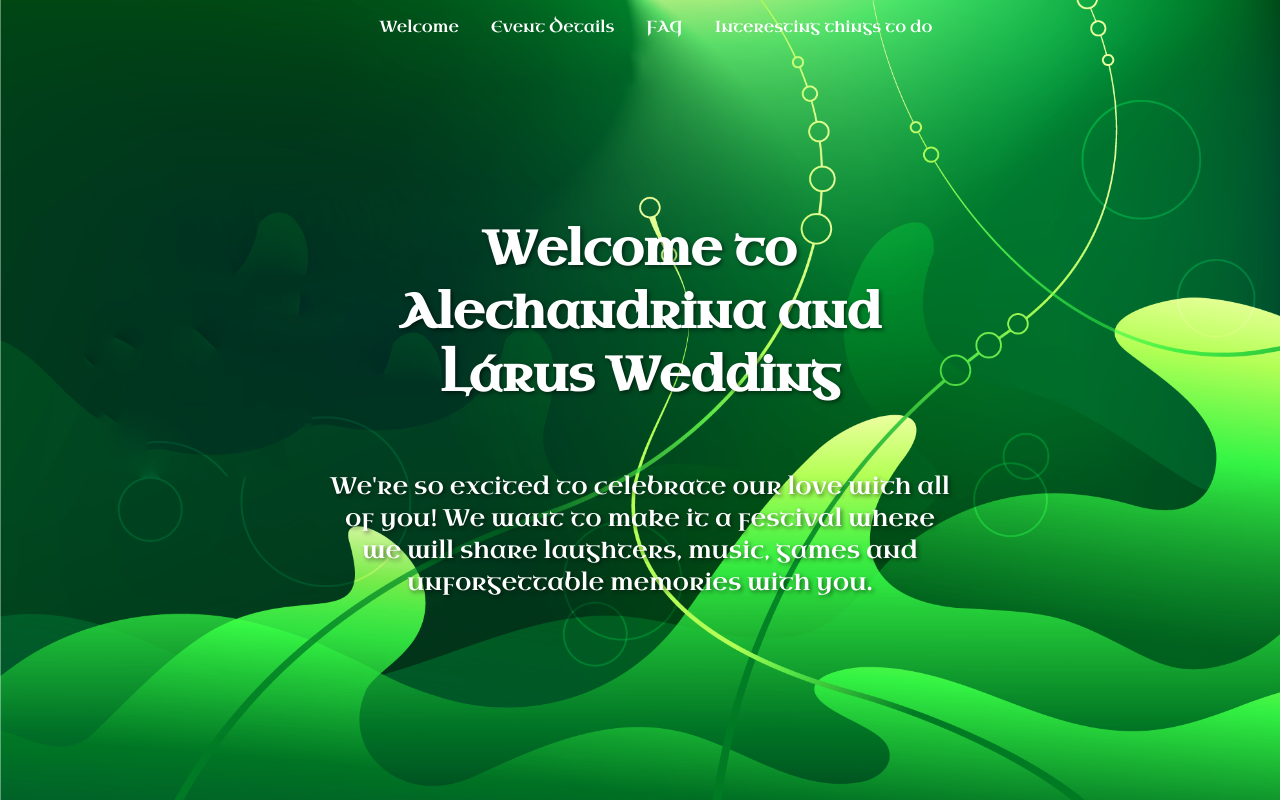
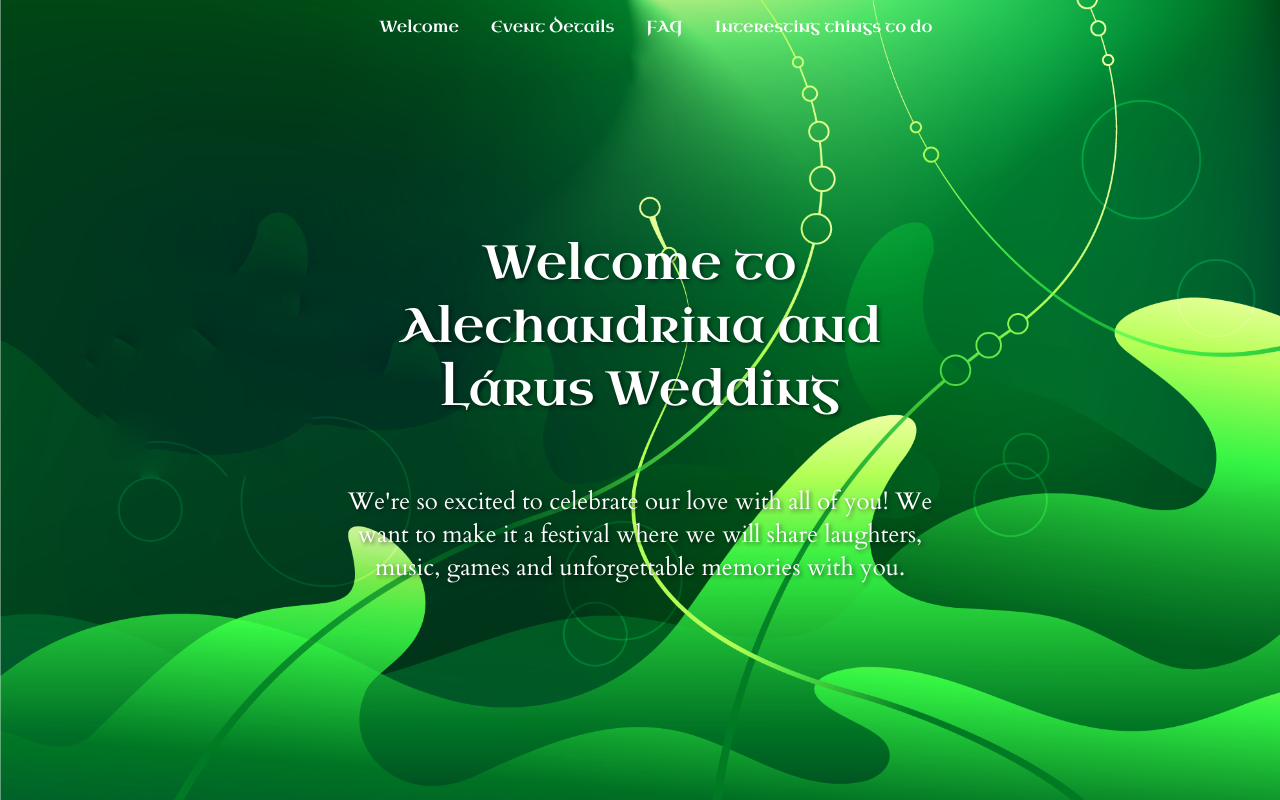
Before and after one commit to lalli-oni/lalexawedding, a React (Create React App) app: page / in a window 1280 px wide. Built offline with nearby package versions, Linux system fonts and the light colour scheme.

Commit message:
Update font styles and event details in the application

```diff
--- a/public/index.html
+++ b/public/index.html
@@ -13,7 +13,14 @@
     <link rel="preconnect" href="https://fonts.googleapis.com">
 <link rel="preconnect" href="https://fonts.gstatic.com" crossorigin>
 <link href="https://fonts.googleapis.com/css2?family=Uncial+Antiqua&display=swap" rel="stylesheet">
-    <!--
+<link rel="preconnect" href="https://fonts.googleapis.com">
+<link rel="preconnect" href="https://fonts.gstatic.com" crossorigin>
+<link href="https://fonts.googleapis.com/css2?family=Cormorant+Garamond:ital,wght@0,300;0,400;0,500;0,600;0,700;1,300;1,400;1,500;1,600;1,700&family=Uncial+Antiqua&display=swap" rel="stylesheet">
+<link rel="preconnect" href="https://fonts.googleapis.com">
+<link rel="preconnect" href="https://fonts.gstatic.com" crossorigin>
+<link href="https://fonts.googleapis.com/css2?family=Cardo:ital,wght@0,400;0,700;1,400&family=Cormorant+Garamond:ital,wght@0,300;0,400;0,500;0,600;0,700;1,300;1,400;1,500;1,600;1,700&family=Uncial+Antiqua&display=swap" rel="stylesheet">
+
+<!--
       manifest.json provides metadata used when your web app is installed on a
       user's mobile device or desktop. See https://developers.google.com/web/fundamentals/web-app-manifest/
     -->
--- a/src/App.css
+++ b/src/App.css
@@ -18,8 +18,14 @@ section {
   box-sizing: border-box;
 }
 
+h1, h2, h3, h4, h5, h6 {
+  font-family: 'Uncial Antiqua', serif;
+  font-weight: 400;
+  font-style: normal;
+}
+
 body {
-  font-family: "Uncial Antiqua", serif;
+  font-family: "Cardo", serif;
   font-weight: 400;
   font-style: normal;
   margin: 0;
@@ -36,11 +42,18 @@ header {
   text-align: center;
 }
 
+p {
+  font-size: 1.5rem;
+}
+
 header nav a {
   color: white;
   margin: 0 1rem;
   text-decoration: none;
   cursor: pointer;
+  font-family: 'Uncial Antiqua', serif;
+  font-weight: 400;
+  font-style: normal;
 }
 
 #welcome {
--- a/src/components/EventDetails.tsx
+++ b/src/components/EventDetails.tsx
@@ -4,10 +4,11 @@ import React from 'react';
 const EventDetails: React.FC = () => {
   return (
     <section id="event-details">
+
       <h2>Event Details</h2>
-      <p>Date: [Your Wedding Date]</p>
-      <p>Time: [Your Wedding Time]</p>
-      <p>Location: [Wedding Venue]</p>
+      <p>Date: 26th of July 2025</p>
+      <p>Time: 3:00pm</p>
+      <p>Location: <a href="https://maps.app.goo.gl/NkC1pZp8j279ku7a8">Miðgarður, 301 - Akranes, Iceland</a></p>
     </section>
   );
 };
```
